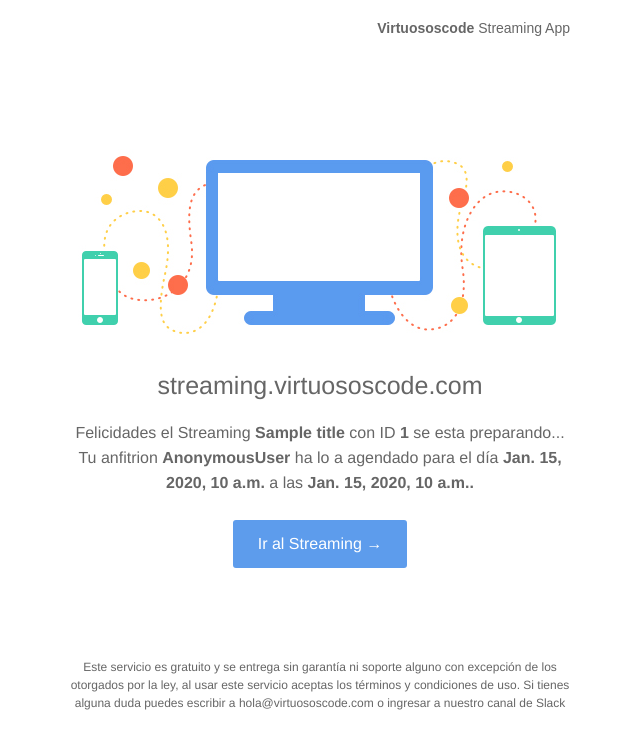
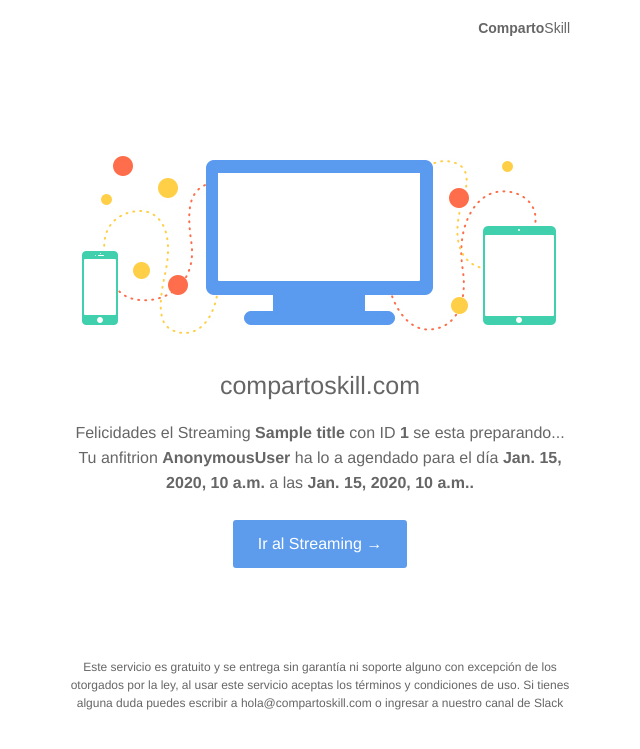
Before and after one commit to Brunux/django-streaming, a Django app: template templates/email.html in a window 1280 px wide. Shown: the top 749 px of the page, without its empty margins (320-960 px from the left). Run offline with Django 3.2, Linux system fonts and the light colour scheme; the template is opened without the code that fills it: most values are stand-ins (such as "Sample title", 1, 10 or a date in 2020).

Commit message:
More rebranding

```diff
--- a/templates/create-streaming.html
+++ b/templates/create-streaming.html
@@ -24,5 +24,5 @@
     </div>
     </div>
     <p>Este servicio es gratuito y se entrega sin garantía ni soporte alguno con excepción de los otorgados por la ley, al usar este servicio aceptas los términos y condiciones de uso.
-        Si tienes alguna duda puedes escribir a <a href="mailto:hola@virtuososcode.com">hola@virtuososcode.com</a> o ingresar a nuestro canal de <a href="https://virtuososcode.slack.com/messages/general/">Slack</a></p>
+        Si tienes alguna duda puedes escribir a <a href="mailto:hola@compartoskill.com">hola@compartoskill.com</a> o ingresar a nuestro canal de <a href="https://virtuososcode.slack.com/messages/general/">Slack</a></p>
 {% endblock %}
--- a/templates/done-create-streaming.html
+++ b/templates/done-create-streaming.html
@@ -6,7 +6,7 @@
 
 {% block content %}
 <div class="page-header">
-    <h1 class="logo-header logo"><span>Virtuososcode</span> Streaming App</h1>
+    <h1 class="logo-header logo">Comparto<span>Skill</span></h1><br>
     <h5>Servicio gratuito de streaming para meetups. Si te interesa saber como funciona tecnicamente nuestro streaming <a href="#">aquí</a> lo explicamos,
      si lo prefieres puedes ver nuestro repo en <a href="https://github.com/Brunux/vc-streaming-app">GitHub</a></h5>
     </div>
@@ -60,7 +60,7 @@
       </div>
     </div><br>
     <p>Este servicio es gratuito y se entrega sin garantía ni soporte alguno con excepción de los otorgados por la ley, al usar este servicio aceptas los términos y condiciones de uso.
-        Si tienes alguna duda puedes escribir a <a href="mailto:hola@virtuososcode.com">hola@virtuososcode.com</a> o ingresar a nuestro canal de <a href="https://virtuososcode.slack.com/messages/general/">Slack</a></p>
+        Si tienes alguna duda puedes escribir a <a href="mailto:hola@compartoskill.com">hola@compartoskill.com</a> o ingresar a nuestro canal de <a href="https://virtuososcode.slack.com/messages/general/">Slack</a></p>
 
 <!-- Modal -->
 <div class="modal fade" id="modal-success" tabindex="-1" role="dialog" aria-labelledby="myModalLabel">
--- a/templates/email.html
+++ b/templates/email.html
@@ -1,7 +1,7 @@
 <!DOCTYPE html>
 <html lang="es">
 <head>
-<title>Streaming Listo! por https://streaming.virtuososcode.com</title>
+<title>Streaming Listo! por https://compartoskill.com</title>
 <meta charset="utf-8">
 <meta name="viewport" content="width=device-width">
 <style type="text/css">
@@ -126,7 +126,7 @@
                                     <td bgcolor="#ffffff" width="400" align="right" class="mobile-hide">
                                         <table border="0" cellpadding="0" cellspacing="0">
                                             <tr>
-                                                <td align="right" style="padding: 0 0 5px 0; font-size: 14px; font-family: Arial, sans-serif; color: #666666; text-decoration: none;"><span style="color: #666666; text-decoration: none;"><strong><a href="https://virtuososcode.com" class="original-only" style="color: #666666; text-decoration: none;">Virtuososcode</a></strong> Streaming App</span></td>
+                                                <td align="right" style="padding: 0 0 5px 0; font-size: 14px; font-family: Arial, sans-serif; color: #666666; text-decoration: none;"><span style="color: #666666; text-decoration: none;"><strong><a href="https://virtuososcode.com" class="original-only" style="color: #666666; text-decoration: none;">Comparto</a></strong>Skill</span></td>
                                             </tr>
                                         </table>
                                     </td>
@@ -158,7 +158,7 @@
                                                       <table width="100%" border="0" cellspacing="0" cellpadding="0">
                                                           <tr>
                                                               <td>
-                                                                  <a href="https://streaming.virtuososcode.com" target="_blank"><img src="https://streaming.virtuososcode.com/static/img/responsive-email.jpg" width="500" height="200" border="0" alt="Can an email really be responsive?" style="display: block; padding: 0; color: #666666; text-decoration: none; font-family: Helvetica, arial, sans-serif; font-size: 16px; width: 500px; height: 200px;" class="img-max"></a>
+                                                                  <a href="https://compartoskill.com" target="_blank"><img src="https://compartoskill.com/static/img/responsive-email.jpg" width="500" height="200" border="0" alt="Can an email really be responsive?" style="display: block; padding: 0; color: #666666; text-decoration: none; font-family: Helvetica, arial, sans-serif; font-size: 16px; width: 500px; height: 200px;" class="img-max"></a>
                                                               </td>
                                                             </tr>
                                                         </table>
@@ -173,7 +173,7 @@
                                     <!-- COPY -->
                                     <table width="100%" border="0" cellspacing="0" cellpadding="0">
                                         <tr>
-                                            <td align="center" style="font-size: 25px; font-family: Helvetica, Arial, sans-serif; color: #333333; padding-top: 30px;" class="padding-copy"><a href="https://streaming.virtuososcode.com" class="original-only" style="color: #666666; text-decoration: none;">streaming.virtuososcode.com</a></td>
+                                            <td align="center" style="font-size: 25px; font-family: Helvetica, Arial, sans-serif; color: #333333; padding-top: 30px;" class="padding-copy"><a href="https://compartoskill.com" class="original-only" style="color: #666666; text-decoration: none;">compartoskill.com</a></td>
                                         </tr>
                                         <tr>
                                             <td align="center" style="padding: 20px 0 0 0; font-size: 16px; line-height: 25px; font-family: Helvetica, Arial, sans-serif; color: #666666;" class="padding-copy">
@@ -222,7 +222,7 @@
                                 <td align="center" valign="middle" style="font-size: 12px; line-height: 18px; font-family: Helvetica, Arial, sans-serif; color:#666666;">
                                         <a class="original-only" style="color: #666666; text-decoration: none;"></a>
                                     Este servicio es gratuito y se entrega sin garantía ni soporte alguno con excepción de los otorgados por la ley, al usar este servicio aceptas los términos y condiciones de uso.
-                                    Si tienes alguna duda puedes escribir a <a href="mailto:hola@virtuososcode.com" class="original-only" style="color: #666666; text-decoration: none;">hola@virtuososcode.com</a> o ingresar a nuestro canal de <a class="original-only" style="color: #666666; text-decoration: none;" href="https://virtuososcode.slack.com/messages/general/">Slack</a>
+                                    Si tienes alguna duda puedes escribir a <a href="mailto:hola@compartoskill.com" class="original-only" style="color: #666666; text-decoration: none;">hola@compartoskill.com</a> o ingresar a nuestro canal de <a class="original-only" style="color: #666666; text-decoration: none;" href="https://virtuososcode.slack.com/messages/general/">Slack</a>
                                     <span class="original-only" style="font-family: Arial, sans-serif; font-size: 12px; color: #444444;"></span>
                                 </td>
                             </tr>
--- a/templates/error.html
+++ b/templates/error.html
@@ -7,5 +7,5 @@
 <h2 class="bg-danger logo-header text-center">Su solicitud no pudo ser procesada...</h2>
 <br>
 <p>Este servicio es gratuito y se entrega sin garantía ni soporte alguno con excepción de los otorgados por la ley, al usar este servicio aceptas los términos y condiciones de uso.
-  Si tienes alguna duda puedes escribir a <a href="mailto:hola@virtuososcode.com">hola@virtuososcode.com</a> o ingresar a nuestro canal de <a href="https://virtuososcode.slack.com/messages/general/">Slack</a></p>
+  Si tienes alguna duda puedes escribir a <a href="mailto:hola@compartoskill.com">hola@compartoskill.com</a> o ingresar a nuestro canal de <a href="https://virtuososcode.slack.com/messages/general/">Slack</a></p>
 {% endblock %}
--- a/templates/home.html
+++ b/templates/home.html
@@ -70,5 +70,5 @@
       {% endif %}
        </div>
     <p>Este servicio es gratuito y se entrega sin garantía ni soporte alguno con excepción de los otorgados por la ley, al usar este servicio aceptas los términos y condiciones de uso.
-        Si tienes alguna duda puedes escribir a <a href="mailto:hola@virtuososcode.com">hola@virtuososcode.com</a> o ingresar a nuestro canal de <a href="https://virtuososcode.slack.com/messages/general/">Slack</a></p>
+        Si tienes alguna duda puedes escribir a <a href="mailto:hola@compartoskill.com">hola@compartoskill.com</a> o ingresar a nuestro canal de <a href="https://virtuososcode.slack.com/messages/general/">Slack</a></p>
 {% endblock %}
--- a/templates/logout.html
+++ b/templates/logout.html
@@ -1,6 +1,6 @@
 {% extends "base.html" %}
 
 {% block content %}
-    <div class="alert alert-info" role="alert">Tu sessisón con virtuososcode ha finalizado.</div>
+    <div class="alert alert-info" role="alert">Tu sessisón ha sido finalizada, nos vemos pronto!</div>
 
 {% endblock %}
--- a/templates/streaming.html
+++ b/templates/streaming.html
@@ -36,7 +36,7 @@
   </div>
 </div><br>
 <p>Este servicio es gratuito y se entrega sin garantía ni soporte alguno con excepción de los otorgados por la ley, al usar este servicio aceptas los términos y condiciones de uso.
-  Si tienes alguna duda puedes escribir a <a href="mailto:hola@virtuososcode.com">hola@virtuososcode.com</a> o ingresar a nuestro canal de <a href="https://virtuososcode.slack.com/messages/general/">Slack</a></p>
+  Si tienes alguna duda puedes escribir a <a href="mailto:hola@compartoskill.com">hola@compartoskill.com</a> o ingresar a nuestro canal de <a href="https://virtuososcode.slack.com/messages/general/">Slack</a></p>
 <!-- Modal -->
 <div class="modal fade" id="myModal" tabindex="-1" role="dialog" aria-labelledby="myModalLabel">
   <div class="modal-dialog" role="document">
```
